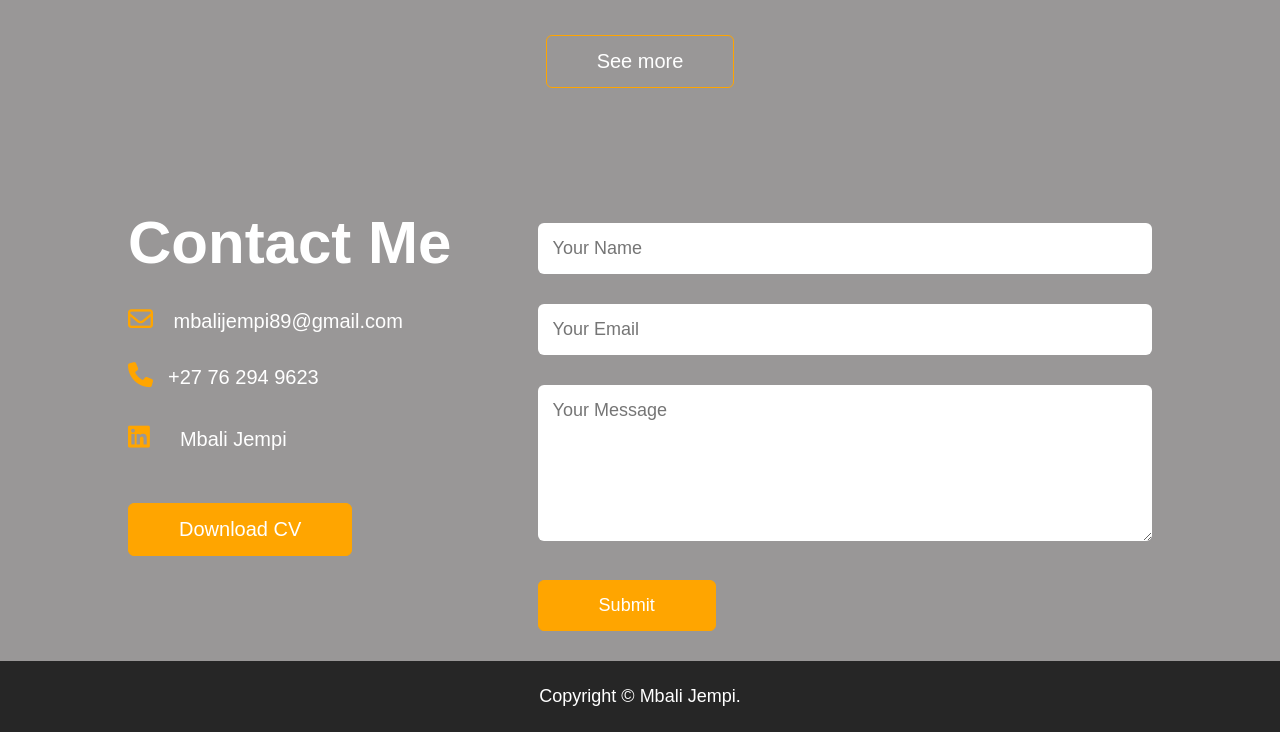
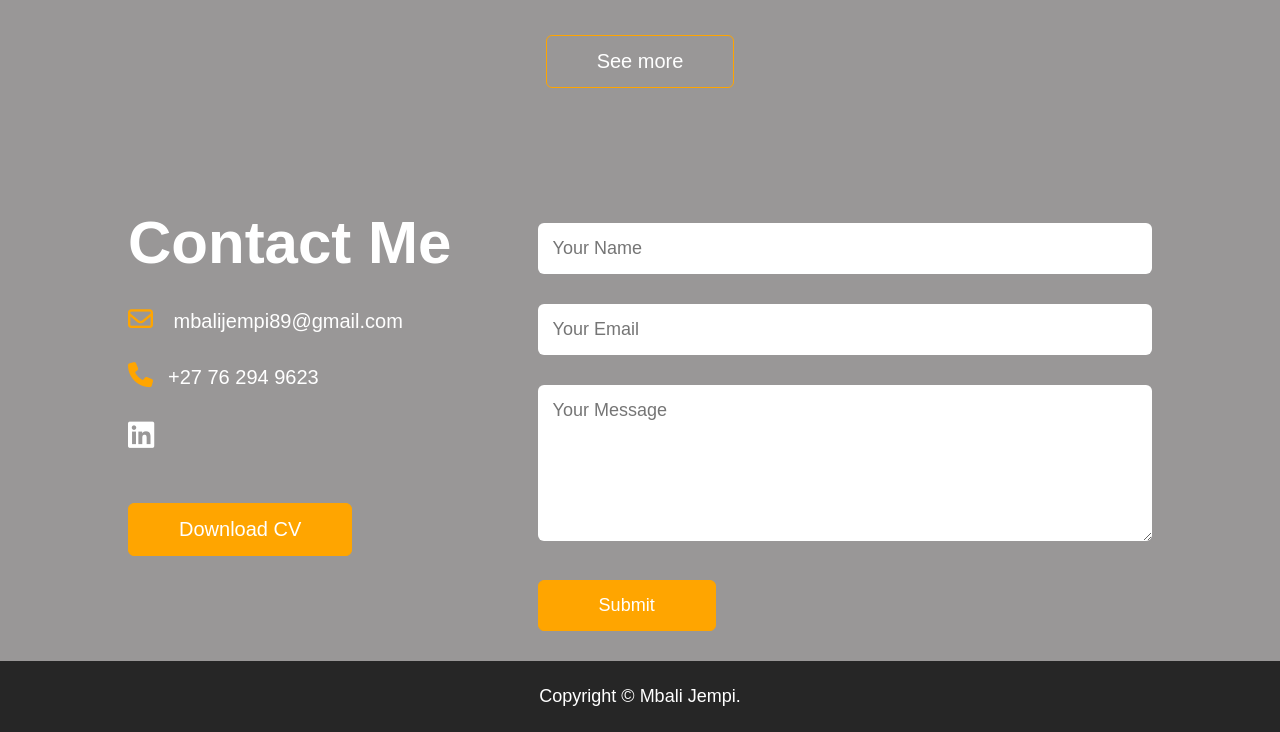
Before and after one commit to MJempi/My-Website-Portfolio, a plain HTML site: page index.html in a window 1280 px wide. Shown: the part 2621-3353 px from the top of the page. Drawn offline with Linux system fonts and the light colour scheme.

Commit message:
Update index.html

```diff
--- a/index.html
+++ b/index.html
@@ -150,7 +150,7 @@
                 <p><i class="fa-regular fa-envelope"></i> mbalijempi89@gmail.com</p>
                 <p><i class="fa-solid fa-phone"></i>+27 76 294 9623</p>
                 <div class="social-icons">
-                   <p><a href="linkedin.com/in/mbali-jempi"><i class="fa-brands fa-linkedin"></i></a>Mbali Jempi</p>
+                   <a href="linkedin.com/in/mbali-jempi"><i class="fa-brands fa-linkedin"></i></a>
                 </div>
                 <a href="MBALIJEMPI_DS_CV (1).pdf" download class="btn btn2">Download CV</a>
             </div>
```
